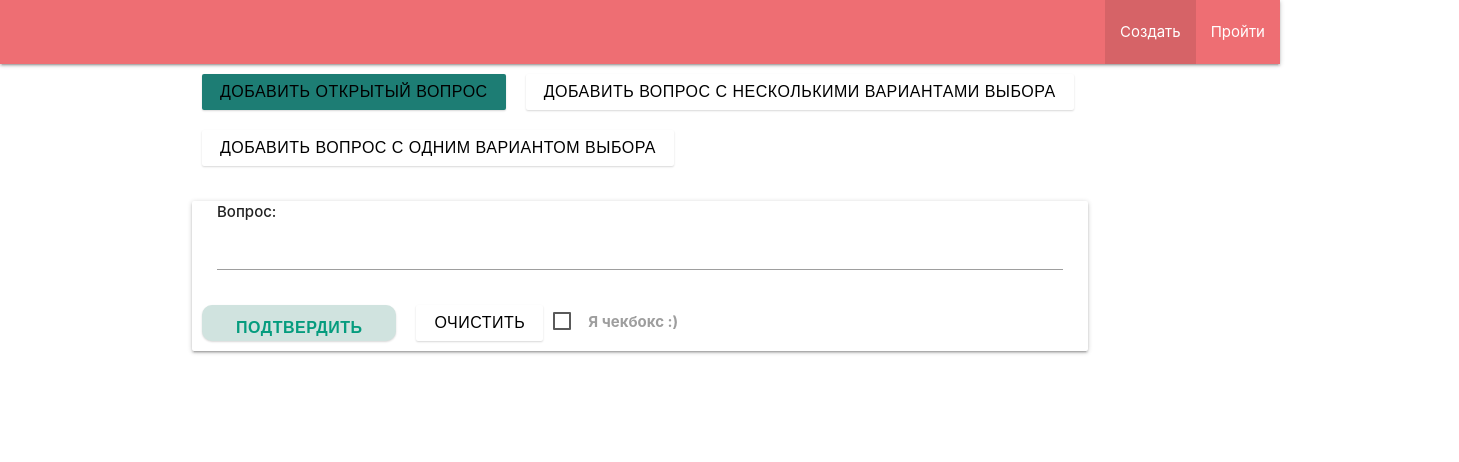
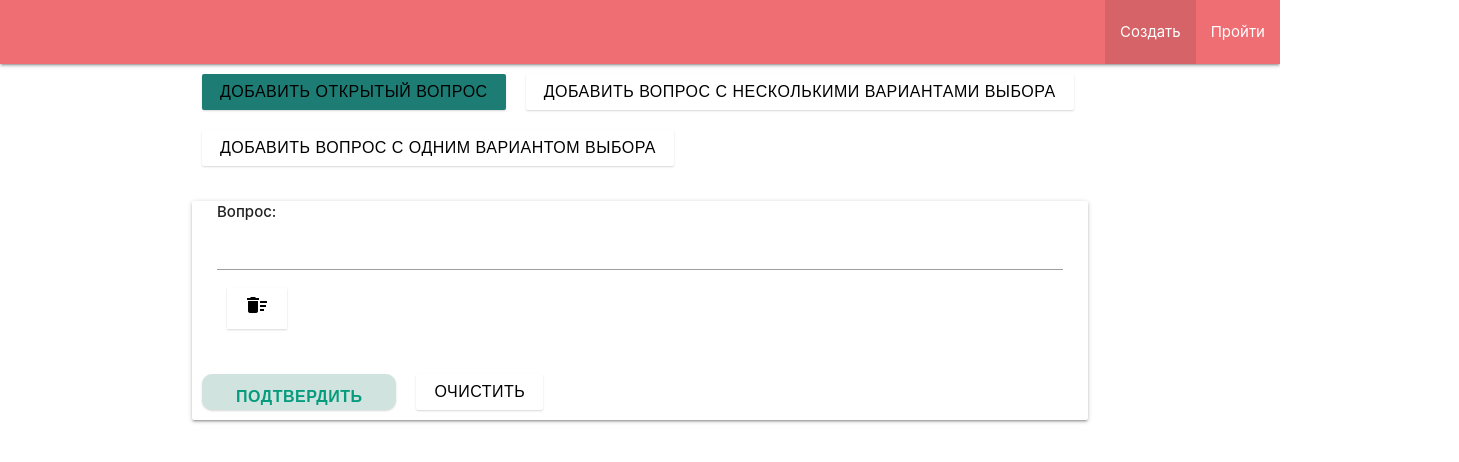
Before and after one commit to Linvel9/SurveyProject1, an Angular app: page /creator in a window 1280 px wide. Both pictures are taken after a click on the button "ДОБАВИТЬ ОТКРЫТЫЙ ВОПРОС". Shown: the top 462 px of the page, 1459 px wide, since content can reach past the window. Built offline with nearby package versions, Linux system fonts and the light colour scheme.

Commit message:
we did it
yes

```diff
--- a/package.json
+++ b/package.json
@@ -1,5 +1,5 @@
 {
-  "name": "pohui",
+  "name": "Survey",
   "version": "0.0.0",
   "scripts": {
     "ng": "ng",
--- a/src/app/questioner-module/creator-component/creator-component.component.html
+++ b/src/app/questioner-module/creator-component/creator-component.component.html
@@ -21,12 +21,14 @@
             <div *ngFor="let item of openquestions; let i = index">
                 <strong>Вопрос:</strong>
                 <input name="OpenQTitle[{{i}}]" [(ngModel)]="OpenQTitle[i]"  type="text">
+                <button type="button" (click)="DeleteOpenQ(i)"><i class="material-icons">delete_sweep</i></button>
             </div>
             <div class="form-check" *ngFor="let checkboxes of checkboxquestions; let i = index ">
                 <strong>Вопрос:</strong>
                 <div style="display: flex; flex-direction: row;">
                 <input input name="CheckBoxQTitle[{{i}}]" [(ngModel)]="CheckBoxQTitle[i]" id="CheckBoxQTitle" type="text">
                 <button type="button" (click)="CheckBoxQ(i)"><i class="material-icons">add check_box</i></button>
+                <button type="button" (click)="DeleteCBQ(i)"><i class="material-icons">delete_sweep</i></button>
                 </div>
                 <div *ngFor="let checkbox of checkboxes.checkboxes; let j = index">
                     <label class="form-check-label">
@@ -42,8 +44,8 @@
                 <strong>Вопрос:</strong>
                 <div style="display: flex; flex-direction: row;">
                 <input name="RadioButtonQTitle[{{i}}]" [(ngModel)]="RadioButtonQTitle[i]" id="RadioButtonQTitle" type="text">
-                <button type="button" (click)="RadioButtonQ(i)"><i class="material-icons">add radio_button_checked</i>
-                </button>
+                <button type="button" (click)="RadioButtonQ(i)"><i class="material-icons">add radio_button_checked</i></button>
+                <button type="button" (click)="DeleteRBQ(i)"><i class="material-icons">delete_sweep</i></button>
                 </div>
                 <div *ngFor="let radiobutton of radiobuttons.radiobuttons; let j = index">
                     <label class="form-radiobutton-label">
@@ -58,10 +60,5 @@
         </div>
         <button type="submit" class="btn btn-success">Подтвердить</button>
         <button type="button" (click)="Clear()" class="btn">Очистить</button>
-        <label>
-            <input type="checkbox">
-            <span>Я чекбокс :)</span>
-        </label>
-
     </form>
 </div>
--- a/src/app/questioner-module/creator-component/creator-component.component.ts
+++ b/src/app/questioner-module/creator-component/creator-component.component.ts
@@ -101,25 +101,38 @@ export class CreatorComponentComponent implements OnInit {
     let openquestion: OpenQuestion = new OpenQuestion(this.title);
     this.openquestions.push(openquestion);
   }
+
+  DeleteOpenQ(i:any)
+  {
+    this.openquestions.splice(i);
+  }
+
+  DeleteCBQ(i:any){
+    this.checkboxquestions.splice(i)
+  }
+
   DeleteCB(i:any,j:any){
     this.checkboxquestions[i].checkboxes.splice(j,1)
+  }
 
-  }
   DeleteRB(i:any,j:any){
     this.radiobuttonquestions[i].radiobuttons.splice(j,1)
+  }
 
+  DeleteRBQ(i:any)
+  {
+    this.radiobuttonquestions.splice(i);
   }
+
   CheckBoxQ(index:any) {
     let checkbox: CheckBox = new CheckBox();
     this.checkboxes.push(checkbox);
     this.checkboxquestions[index].checkboxes=this.checkboxes
-
   }
 
   CheckBoxQComplete() {
     this.checkboxquestions.push(new CheckBoxQuestion())
     this.checkboxes = [];
-
   }
 
   RadioButtonQ(index:any) {
--- a/src/index.html
+++ b/src/index.html
@@ -2,7 +2,7 @@
 <html lang="en">
 <head>
   <meta charset="utf-8">
-  <title>Pohui</title>
+  <title>Survey</title>
   <base href="/">
   <meta name="viewport" content="width=device-width, initial-scale=1">
   <link rel="icon" type="image/x-icon" href="favicon.ico">
```
